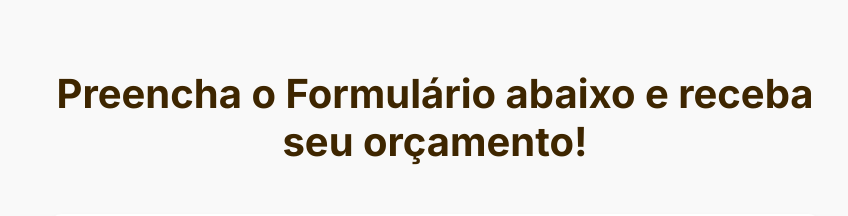
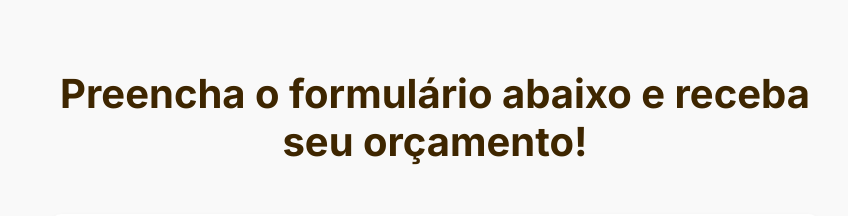
Before and after one commit to thalitaio/espaco-benji, a Next.js app: page / in a window 1280 px wide. Shown: the part 3863-4079 px from the top of the page, without its empty margins (205-1053 px from the left). Built offline with nearby package versions, Linux system fonts and the light colour scheme; no server answers.

Commit message:
Fix: Corrigir texto contact

```diff
--- a/src/components/Contact.tsx
+++ b/src/components/Contact.tsx
@@ -81,7 +81,7 @@ const Contact = () => {
                     viewport={{ once: true }}
                     transition={{ duration: 0.8 }}
                 >
-                    Preencha o Formulário abaixo e receba seu orçamento!
+                    Preencha o formulário abaixo e receba seu orçamento!
                 </motion.h2>
                 <motion.div
                     className="contact-form-container"
```
